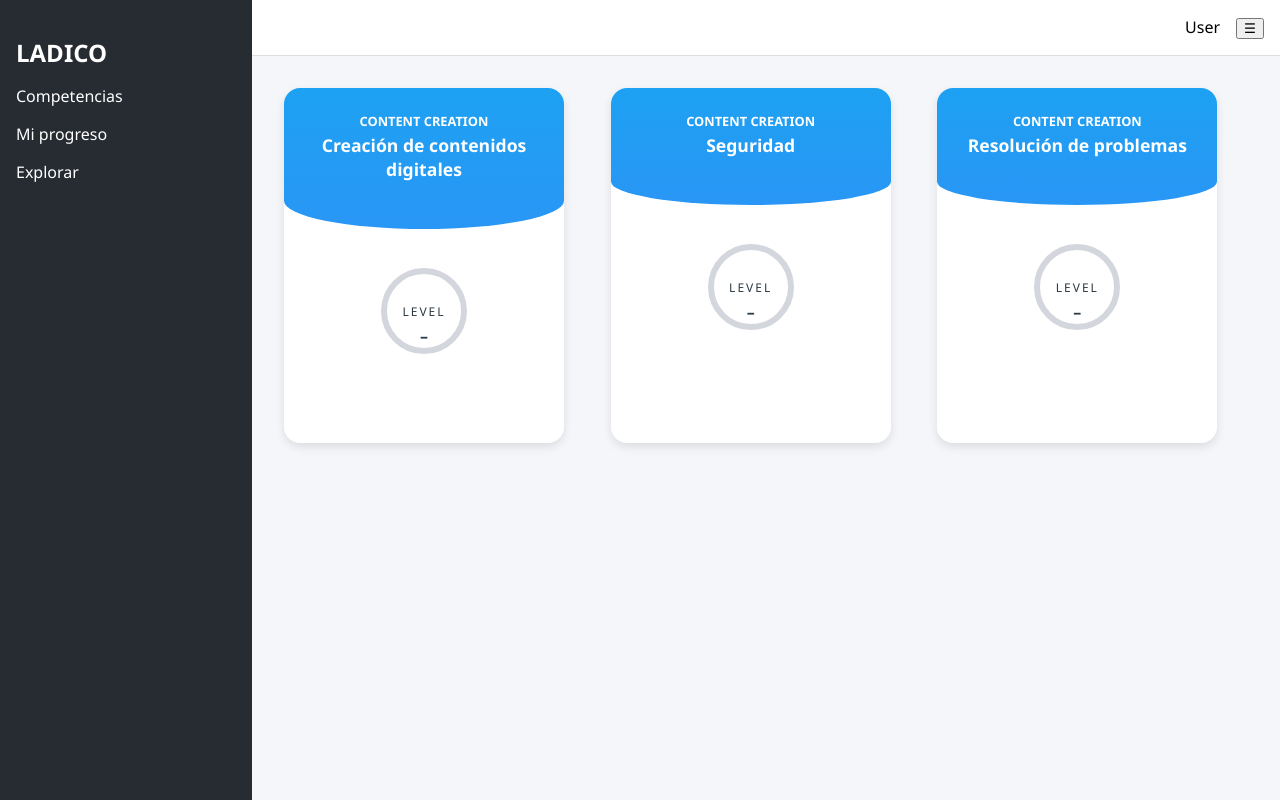
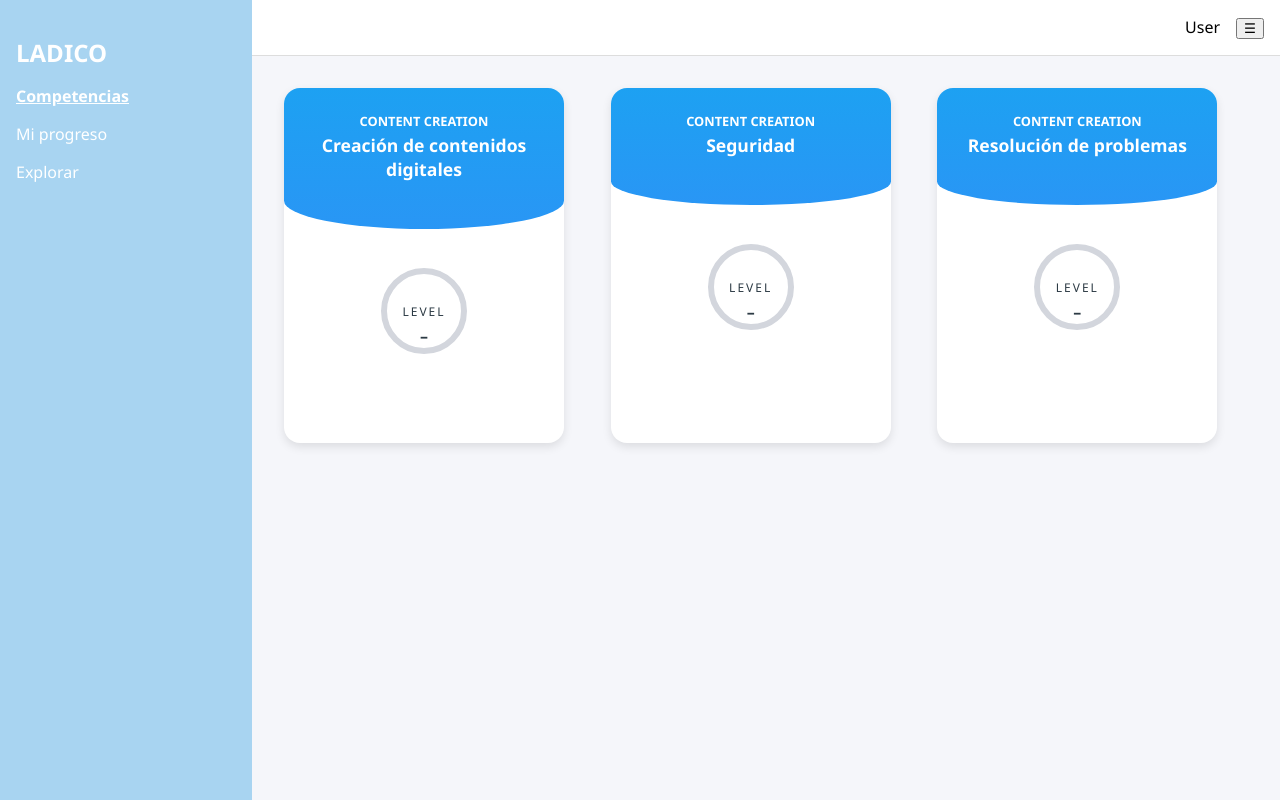
Before and after one commit to Gabo3103/Ladico-Competences, a React (Create React App) app: page / in a window 1280 px wide. Built offline with nearby package versions, Linux system fonts and the light colour scheme.

Commit message:
Cambios en diseño

```diff
--- a/src/App.js
+++ b/src/App.js
@@ -23,7 +23,7 @@ function App() {
   }
   return (
     <div className="app">
-      <Sidebar onNavigate={setCurrentPage} />
+      <Sidebar onNavigate={setCurrentPage} currentPage={currentPage} />
       <div className="main-content">
         <Header />
         {content}
--- a/src/components/Sidebar.js
+++ b/src/components/Sidebar.js
@@ -1,18 +1,35 @@
 
 import React from 'react';
 
-function Sidebar({ onNavigate }) {
+function Sidebar({ onNavigate, currentPage }) {
+
   return (
     <aside className="sidebar">
   <h2>LADICO</h2>
   <nav>
     <ul>
-          <li onClick={() => onNavigate('competencias')}>Competencias</li>
-          <li onClick={() => onNavigate('progreso')}>Mi progreso</li>
-          <li onClick={() => onNavigate('explorar')}>Explorar</li>
+      <li
+        className={currentPage === 'competencias' ? 'active' : ''}
+        onClick={() => onNavigate('competencias')}
+      >
+        Competencias
+      </li>
+      <li
+        className={currentPage === 'progreso' ? 'active' : ''}
+        onClick={() => onNavigate('progreso')}
+      >
+        Mi progreso
+      </li>
+      <li
+        className={currentPage === 'explorar' ? 'active' : ''}
+        onClick={() => onNavigate('explorar')}
+      >
+        Explorar
+      </li>
     </ul>
   </nav>
 </aside>
+
   );
 }
 
--- a/src/styles/styles.css
+++ b/src/styles/styles.css
@@ -12,7 +12,7 @@ body {
 
 .sidebar {
   width: 220px;
-  background-color: #272c33;
+  background-color: #A8D4F1;
   color: white;
   padding: 1rem;
 }
@@ -25,6 +25,12 @@ body {
   list-style: none;
   padding: 0;
 }
+
+.sidebar ul li.active {
+  text-decoration: underline;
+  font-weight: bold;
+}
+
 
 .sidebar li {
   margin: 1rem 0;
```
Lines whose indentation alone changed are shown as unchanged.
